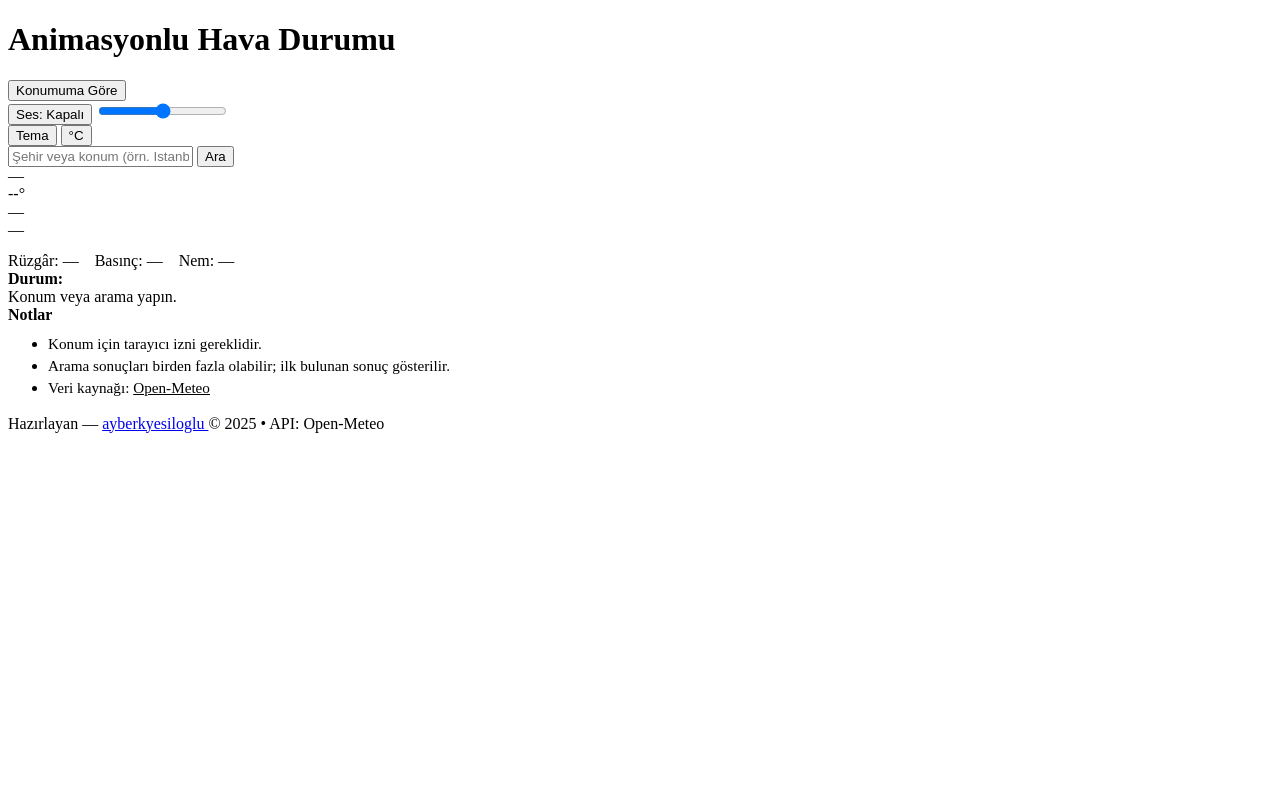
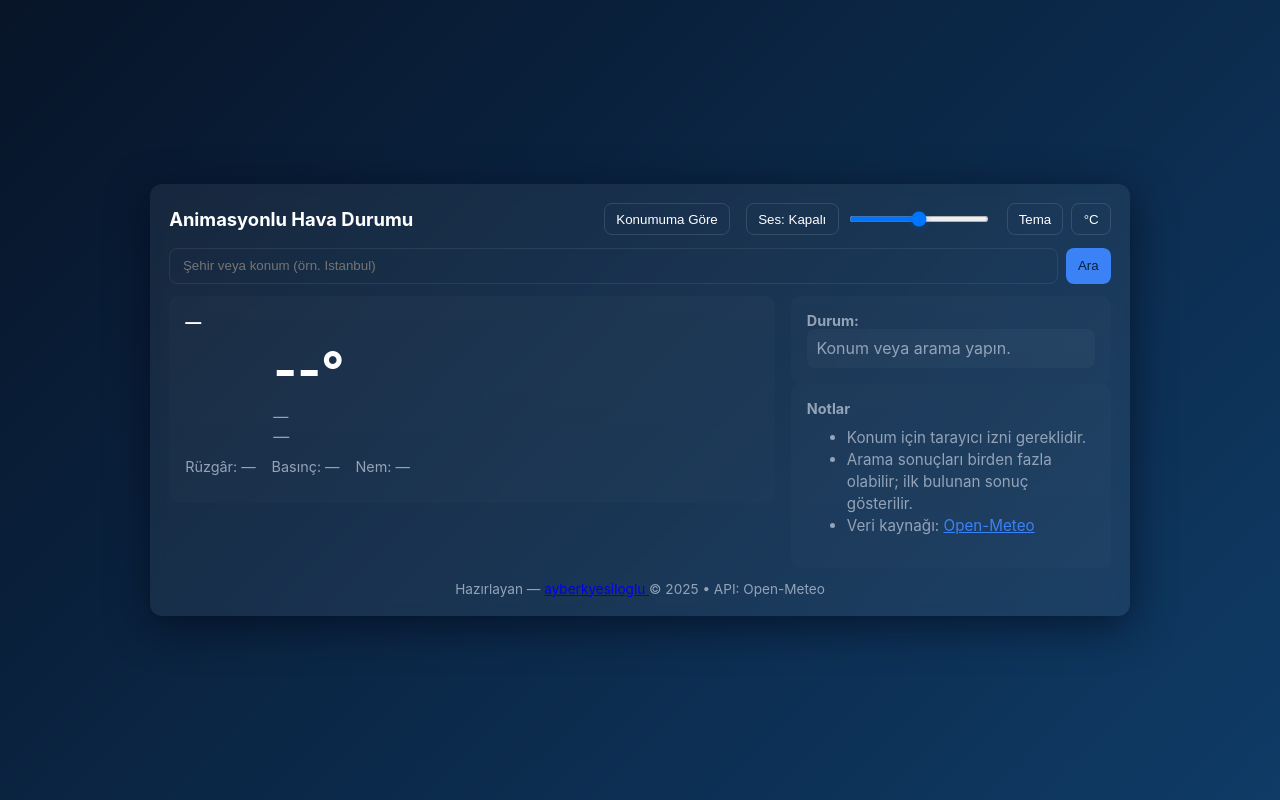
Before and after one commit to ayberkyesiloglu/daily-weather-w-animation, a plain HTML site: page index.html in a window 1280 px wide. Drawn offline with Linux system fonts and the light colour scheme; files that its build step writes are made by us from their sources; the site is published under a folder, as on GitHub Pages, so addresses that start at the root find nothing.

Commit message:
Update Location of Files

```diff
--- a/index.html
+++ b/index.html
@@ -4,7 +4,7 @@
 <meta charset="utf-8"/>
 <meta name="viewport" content="width=device-width,initial-scale=1"/>
 <title>Animasyonlu Hava Durumu — Ses & Slider</title>
-<link rel="stylesheet" href="/daily-weather-w-sound/css/style.css">
+<link rel="stylesheet" href="style.css">
 </head>
 <body>
   <div class="wrap">
@@ -76,6 +76,6 @@
     </div>
   </div>
 
-<script src="/daily-weather-w-sound/js/main.js"></script>
+<script src="main.js"></script>
 </body>
 </html>
```
Also changed, not shown: main.js (renamed from js/main.js), style.css (renamed from css/style.css).
